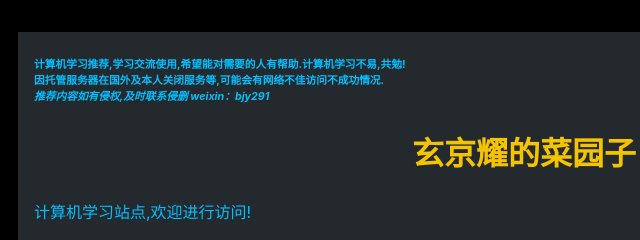
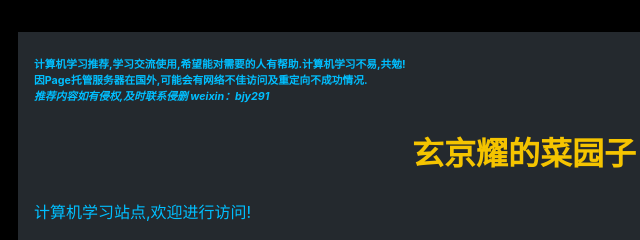
Before and after one commit to xuanjingyao/xuanjingyao.github.io, a plain HTML site: page index.html in a window 1280 px wide. Shown: the top 240 px of the page, 116-756 px from the left. Drawn offline with Linux system fonts and the light colour scheme.

Commit message:
Update index.html

```diff
--- a/index.html
+++ b/index.html
@@ -7,7 +7,7 @@
 </head>
 <body style="background-color: black">
 <div class="container-lg px-3 my-5 markdown-body" style="background-color: #24292e;color: deepskyblue">
-    <h6>计算机学习推荐,学习交流使用,希望能对需要的人有帮助.计算机学习不易,共勉! <br/>因托管服务器在国外及本人关闭服务等,可能会有网络不佳访问不成功情况.<br/><em>推荐内容如有侵权,及时联系侵删 weixin：bjy291</em></h6>
+    <h6>计算机学习推荐,学习交流使用,希望能对需要的人有帮助.计算机学习不易,共勉! <br/>因Page托管服务器在国外,可能会有网络不佳访问及重定向不成功情况.<br/><em>推荐内容如有侵权,及时联系侵删 weixin：bjy291</em></h6>
     <h1 id="xuanjingyao.me" align="center" style="color: rgb(245,196,0)">
         玄京耀的菜园子
     </h1>
```
